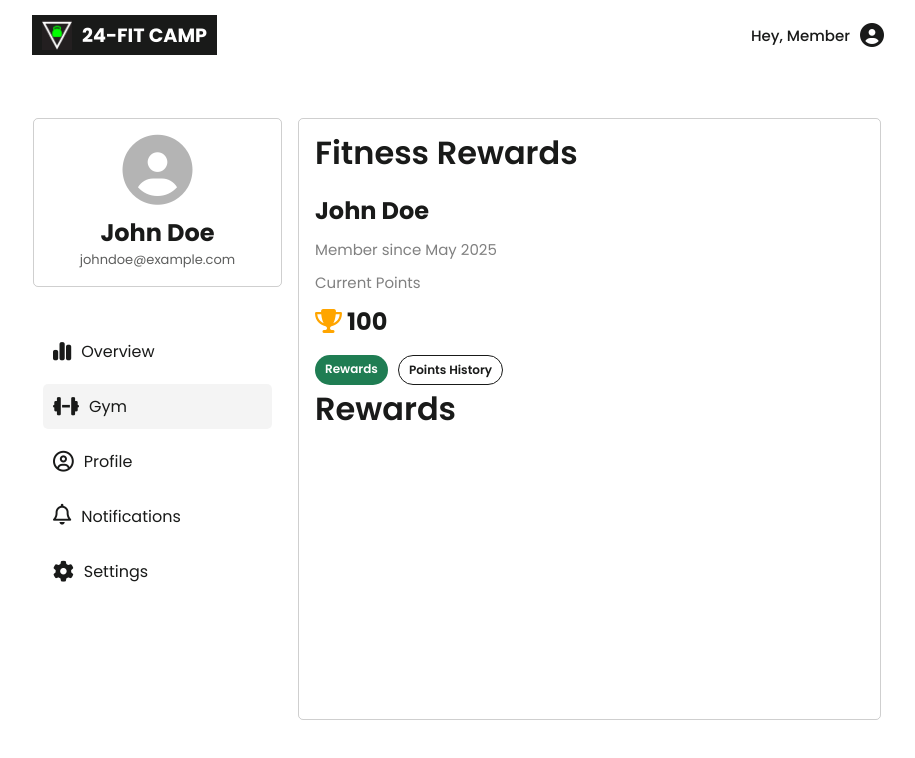
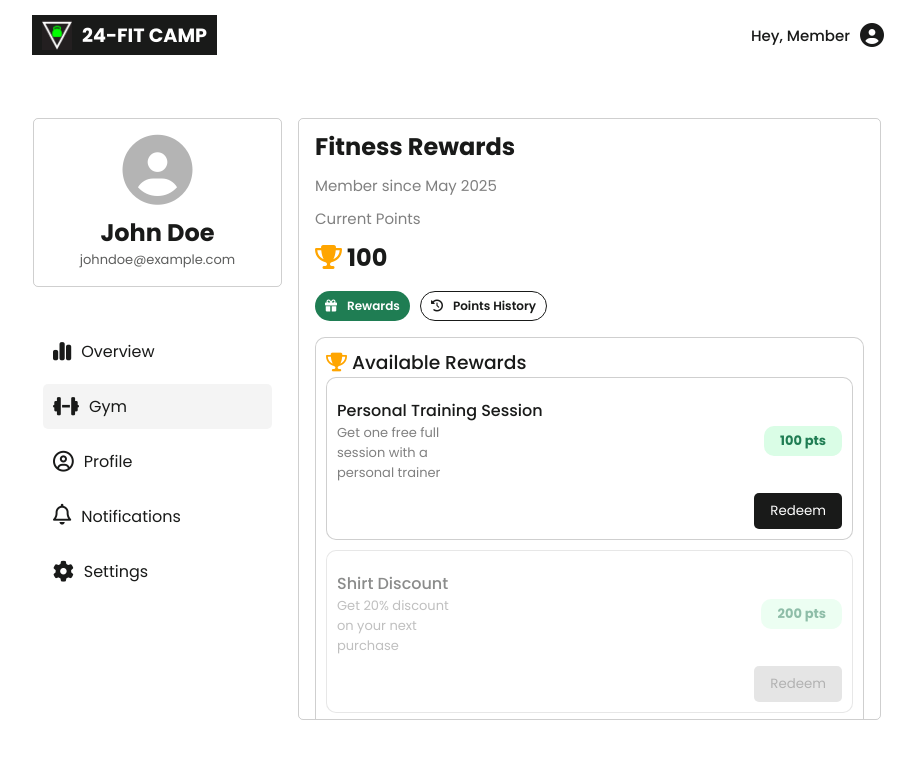
Before and after one commit to namron16/24-fit-camp, a React (Vite) app: page /member-account/rewards in a window 1280 px wide. Shown: the top 758 px of the page, without its empty margins (175-1090 px from the left). Built offline with nearby package versions, Linux system fonts and the light colour scheme; data requests are answered from the project's data file.

Commit message:
finished member rewards component

```diff
--- a/db.json
+++ b/db.json
@@ -96,6 +96,12 @@
       "name": "Shirt Discount",
       "description": "Get 20% discount on your next purchase",
       "points": 200
+    },
+    {
+      "id": "3",
+      "name": "Free Membership",
+      "description": "Get one month free membership",
+      "points": 300
     }
   ]
 }
--- a/src/pages/Members/MemberGym.jsx
+++ b/src/pages/Members/MemberGym.jsx
@@ -38,11 +38,8 @@ const MemberGym = () => {
   if (!showContent || isPending) return <Loading2 />;
   return (
     <section className="member-gym">
-      <h1>Fitness Rewards</h1>
       <div className="rewards-header">
-        <h2>
-          {value.firstName} {value.lastName}
-        </h2>
+        <h1>Fitness Rewards</h1>
         <span>Member since {formatDate}</span>
         <div className="member-points">
           <span>Current Points</span>
@@ -59,6 +56,7 @@ const MemberGym = () => {
             isActive ? "active-gym-link" : "inactive-gym-link"
           }
         >
+          <i className="fa-solid fa-gift"></i>
           Rewards
         </NavLink>
         <NavLink
@@ -67,6 +65,7 @@ const MemberGym = () => {
             isActive ? "active-gym-link" : "inactive-gym-link"
           }
         >
+          <i className="fa-solid fa-clock-rotate-left"></i>
           Points History
         </NavLink>
       </div>
--- a/src/pages/Members/MemberPoints.jsx
+++ b/src/pages/Members/MemberPoints.jsx
@@ -1,8 +1,9 @@
 import React from 'react'
+import './memberPoints.css'
 
 const MemberPoints = () => {
   return (
-    <section>
+    <section className='member-rewards'>
       <h1>Points History</h1>
     </section>
   )
--- a/src/pages/Members/MemberRewards.jsx
+++ b/src/pages/Members/MemberRewards.jsx
@@ -1,11 +1,48 @@
-import React from 'react'
+import React, {useMemo} from "react";
+import { useFetchMember } from "../../utils/FetchData";
+import { useFetchRewards } from "../../utils/FetchData";
+import "./memberRewards.css";
+const MemberRewards = () => {
+  const {member} = useFetchMember();
+  const memberDetails = member?.data?.[0];
+  const value = useMemo(
+    () => ({
+      gymPoints: memberDetails?.points,
+    }),
+    [memberDetails]
+  );
+  const { rewards } = useFetchRewards();
+  const displayRewards = rewards?.data?.map((reward) => {
+    const redeemable = value.gymPoints >= reward.points;
+    return (
+      <div className={`reward-items ${!redeemable ? "disabled-reward" : ""}`} key={reward.id}>
+        <div className="reward-items__container">
+          <div className="reward-items__details">
+            <div className="reward-name">{reward.name}</div>
+            <div className="reward-description">{reward.description}</div>
+          </div>
+          <div className="reward-points">{reward.points} pts</div>
+        </div>
+        <div className="reward-actions">
+          <button disabled={!redeemable}>Redeem</button>
+        </div>
+      </div>
+    );
+  });
+  return (
+    <section className="member-rewards">
+      <h1>
+        <i className="fa-solid fa-trophy"></i>Available Rewards
+      </h1>
+      <div className="member-rewards__container">
+        {rewards?.data?.length === 0 ? (
+          <div className="no-rewards">No rewards available</div>
+        ) : (
+          displayRewards
+        )}
+      </div>
+    </section>
+  );
+};
 
-const MemberRewards = () => {
-  return (
-    <section>
-      <h1>Rewards</h1>
-    </section>
-  )
-}
-
-export default MemberRewards
+export default MemberRewards;
--- a/src/pages/Members/memberGym.css
+++ b/src/pages/Members/memberGym.css
@@ -4,17 +4,11 @@
 .member-gym {
     position: relative;
     padding: 10px 1rem;
-    overflow: hidden;
-    width: 100%;
+    height: 100%;
 }
 
-.member-gym h1 {
-    font-weight: 600;
-    font-size: 2rem;
-}
 
 .rewards-header {
-    margin-top: 1rem;
     display: flex;
     flex-direction: column;
     gap: 10px;
@@ -48,6 +42,9 @@
 }
 
 .member-rewards__nav a {
+    display: flex;
+    gap: 10px;
+    align-items: center;
     text-decoration: none;
     padding: 5px 10px;
     border-radius: 20px;
@@ -66,13 +63,7 @@
     color: var(--dark-bg-);
 }
 
-
-
-
-
-
-
-
-
-
-@media (max-width: 670px) {}
+.member-rewards__content{
+    margin-top: 1rem;
+    height: 100%;
+}
--- /dev/null
+++ b/src/pages/Members/memberRewards.css
@@ -0,0 +1,95 @@
+@import url('../../main.css');
+
+.member-rewards {
+    background-color: var(--light-bg);
+    position: relative;
+    padding: 10px;
+    border: 1px solid rgba(17, 17, 17, 0.2);
+    border-radius: 10px;
+    height: 90%;
+}
+
+.member-rewards h1 {
+    display: flex;
+    gap: 5px;
+    align-items: center;
+    font-weight: 500;
+}
+
+.member-rewards i {
+    color: orange;
+}
+
+.member-rewards__container {
+    display: flex;
+    flex-direction: column;
+    gap: 10px;
+    overflow-y: scroll;
+    height: 90%;
+}
+
+
+
+.reward-items {
+    background-color: var(--light-bg);
+    position: relative;
+    padding: 10px;
+    border: 1px solid rgba(17, 17, 17, 0.2);
+    border-radius: 10px;
+}
+
+.reward-items__container {
+    display: flex;
+    justify-content: space-between;
+    align-items: center;
+    gap: 10px;
+    padding: 10px 0px;
+}
+
+.reward-name {
+    font-size: 1rem;
+    font-weight: 500;
+}
+
+.reward-description {
+    color: gray;
+    font-size: 13px;
+    width: 15ch;
+}
+
+.reward-points {
+    color: var(--text-green);
+    background-color: var(--transparent-green);
+    padding: 5px 1rem;
+    border-radius: 10px;
+    font-weight: 700;
+    font-size: 13px;
+}
+
+.reward-actions {
+    display: flex;
+    gap: 5px;
+    justify-content: end;
+}
+
+.reward-actions button {
+    padding: 8px 1rem;
+    font-family: inherit;
+    border-radius: 5px;
+    border: none;
+    background-color: var(--dark-bg-);
+    color: white;
+    cursor: pointer;
+}
+
+.disabled-reward {
+    opacity: 0.5;
+    pointer-events: none;
+
+}
+
+.disabled-reward button {
+    cursor: not-allowed;
+    background-color: #ccc;
+    color: #666;
+}
```
Also changed, not shown: src/pages/Members/memberPoints.css (added).
